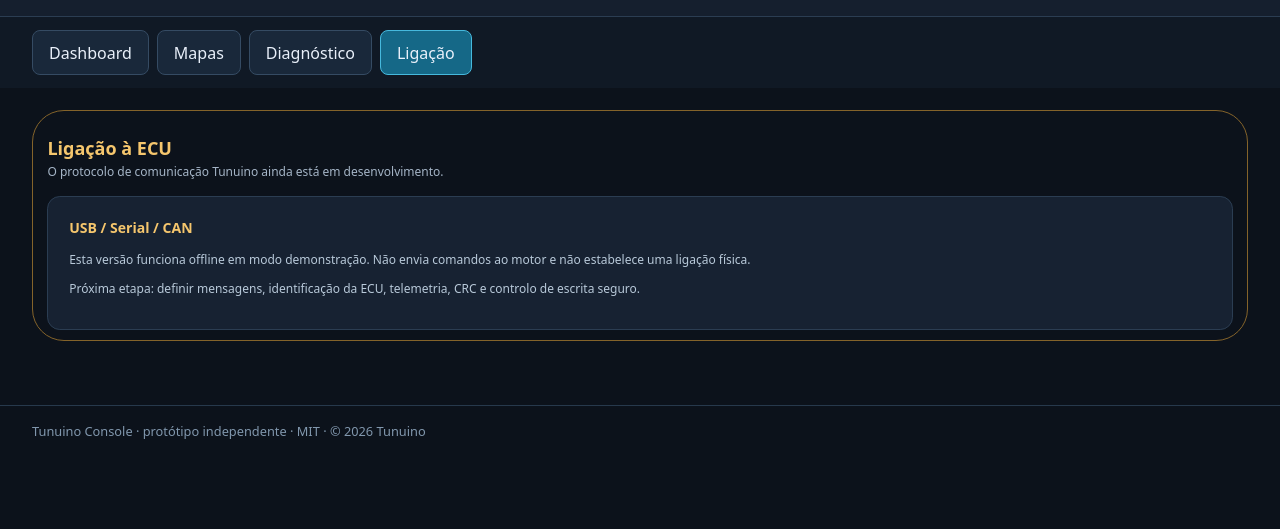
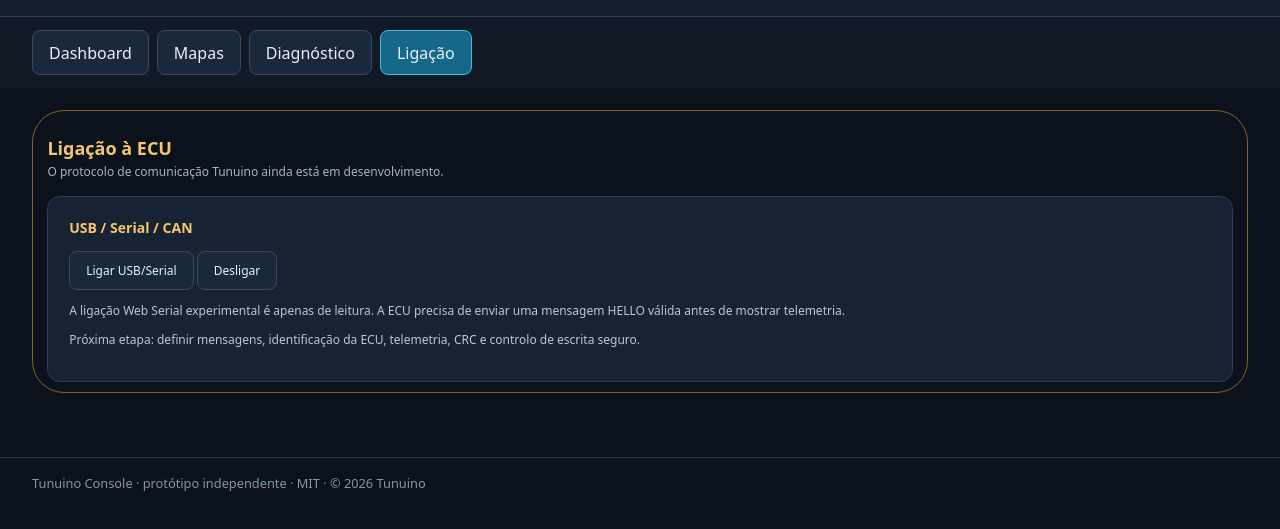
Before and after one commit to Tunuino/Tunuino, a website with bundled scripts: page console/index.html in a window 1280 px wide. Both pictures are taken after a click on the button "Ligação". Shown: the part 79-608 px from the top of the page. Built offline with nearby package versions, Linux system fonts and the light colour scheme.

Commit message:
Add read-only USB serial connect and disconnect controls

```diff
--- a/console/index.html
+++ b/console/index.html
@@ -32,7 +32,7 @@
     </section>
     <section id="connection" class="page">
       <div class="heading"><h2>Ligação à ECU</h2><p>O protocolo de comunicação Tunuino ainda está em desenvolvimento.</p></div>
-      <div class="panel"><h3>USB / Serial / CAN</h3><p>Esta versão funciona offline em modo demonstração. Não envia comandos ao motor e não estabelece uma ligação física.</p><p>Próxima etapa: definir mensagens, identificação da ECU, telemetria, CRC e controlo de escrita seguro.</p></div>
+      <div class="panel"><h3>USB / Serial / CAN</h3><p><button id="connect-serial" type="button">Ligar USB/Serial</button> <button id="disconnect-serial" type="button" disabled>Desligar</button></p><p>A ligação Web Serial experimental é apenas de leitura. A ECU precisa de enviar uma mensagem HELLO válida antes de mostrar telemetria.</p><p>Próxima etapa: definir mensagens, identificação da ECU, telemetria, CRC e controlo de escrita seguro.</p></div>
     </section>
   </main>
   <footer>Tunuino Console · protótipo independente · MIT · © 2026 Tunuino</footer>
```
